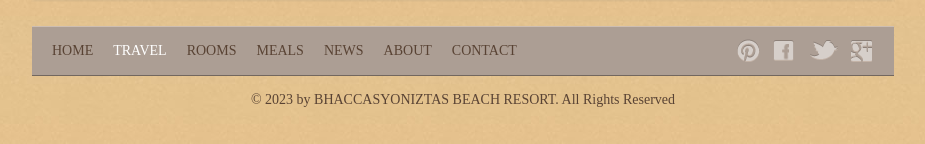
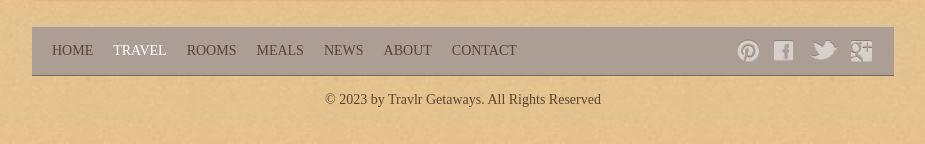
Before and after one commit to kenneth-rodriguez/cs465-fullstack, a Node server app: page /travel/ in a window 1280 px wide. Shown: the part 1350-1494 px from the top of the page, without its empty margins (177-1102 px from the left). Run offline with Node 20, Linux system fonts and the light colour scheme; some libraries are stand-ins or nearby versions.

Commit message:
modified footer to better represent the client

```diff
--- a/app_server/views/partials/footer.hbs
+++ b/app_server/views/partials/footer.hbs
@@ -29,6 +29,6 @@
         </div>
     </div>
     <p>
-        © 2023 by BHACCASYONIZTAS BEACH RESORT. All Rights Reserved
+        © 2023 by Travlr Getaways. All Rights Reserved
     </p>
 </div>
```
